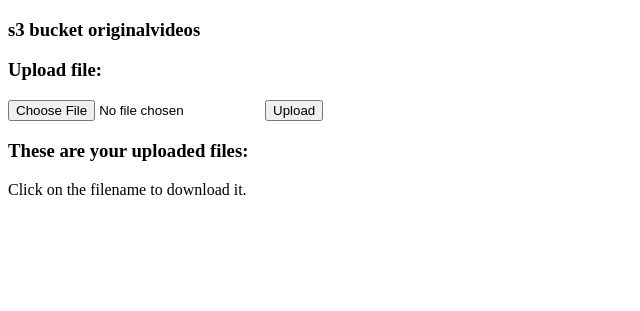
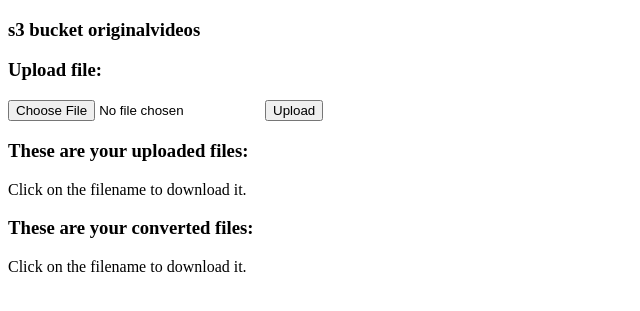
Before and after one commit to dendosan/video-transcode, a Flask app: page / in a window 1280 px wide. Shown: the top 311 px of the page, without its empty margins (0-640 px from the left). Run offline with Flask 2, Linux system fonts and the light colour scheme; data that the repository does not hold is empty.

Commit message:
add converted file listing and download link

```diff
--- a/uploader/app.py
+++ b/uploader/app.py
@@ -5,12 +5,14 @@
 app = Flask(__name__)
 UPLOAD_FOLDER = "uploads"
 BUCKET = "originalvideos"
+CONVERTED_BUCKET = "modifiedvideos"
 
 
 @app.route("/")
 def entry_point():
-    contents = list_files(BUCKET)
-    return render_template('s3.html', contents=contents)
+    originals = list_files(BUCKET)
+    converted = list_files(CONVERTED_BUCKET)
+    return render_template('s3.html', originals=originals, converted=converted)
 
 
 @app.route("/upload", methods=['POST'])
@@ -31,5 +33,13 @@
         return send_file(output, as_attachment=True)
 
 
+@app.route("/converted/uploads/<filename>", methods=['GET'])
+def converted(filename):
+    if request.method == 'GET':
+        output = download_file(filename, CONVERTED_BUCKET)
+
+        return send_file(output, as_attachment=True)
+
+
 if __name__ == '__main__':
     app.run(debug=True)
--- a/uploader/templates/s3.html
+++ b/uploader/templates/s3.html
@@ -17,9 +17,20 @@
           <h3>These are your uploaded files:</h3>
           <p>Click on the filename to download it.</p>
           <ul>
-            {% for item in contents %}
+            {% for item in originals %}
             <li>
             <a href="/download/{{ item.Key }}"> {{ item.Key }} </a>
+            </li>
+            {% endfor %}
+          </ul>
+        </div>
+        <div>
+          <h3>These are your converted files:</h3>
+          <p>Click on the filename to download it.</p>
+          <ul>
+            {% for item in converted %}
+            <li>
+            <a href="/converted/{{ item.Key }}"> {{ item.Key }} </a>
             </li>
             {% endfor %}
           </ul>
```
Also changed, not shown: 2 other files.
